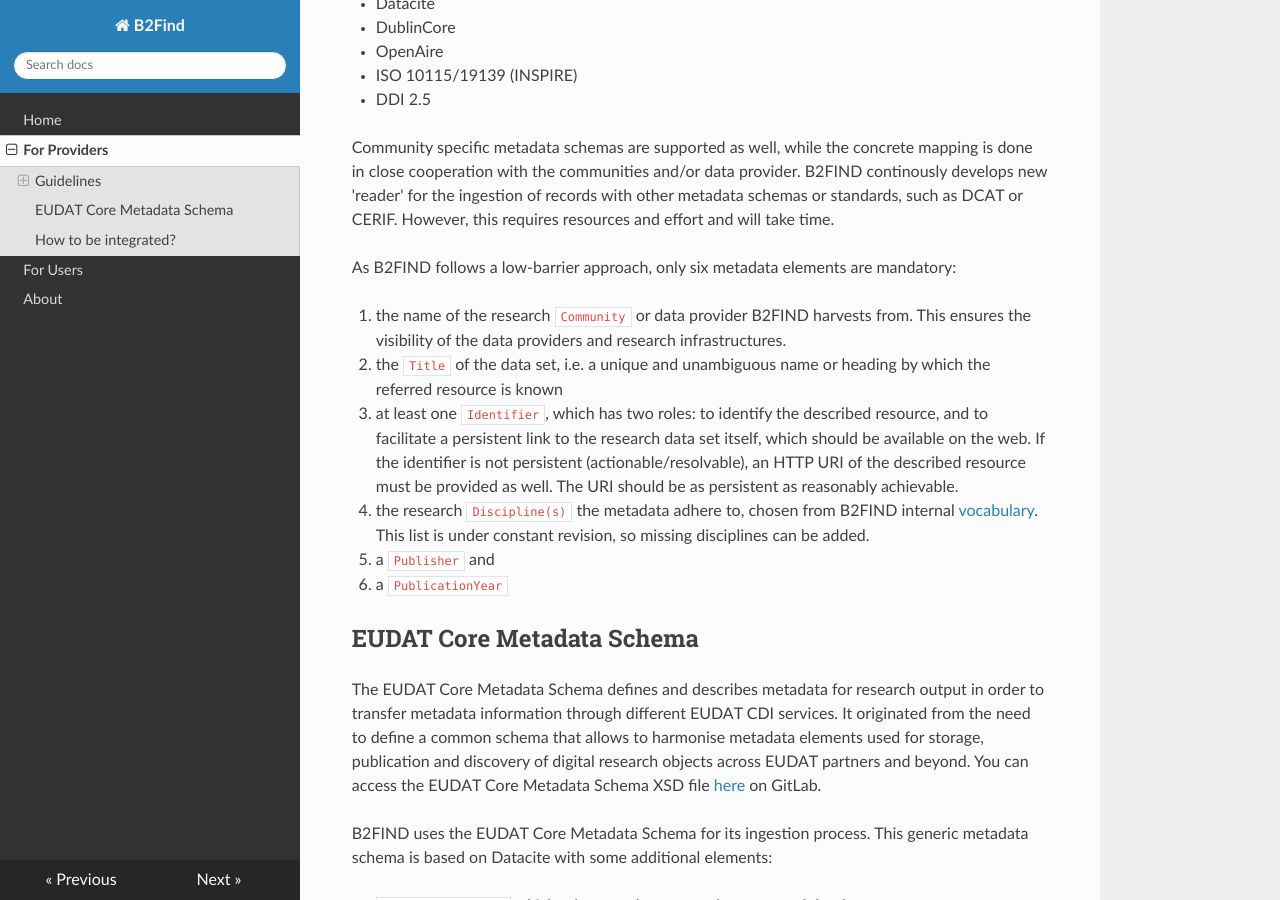
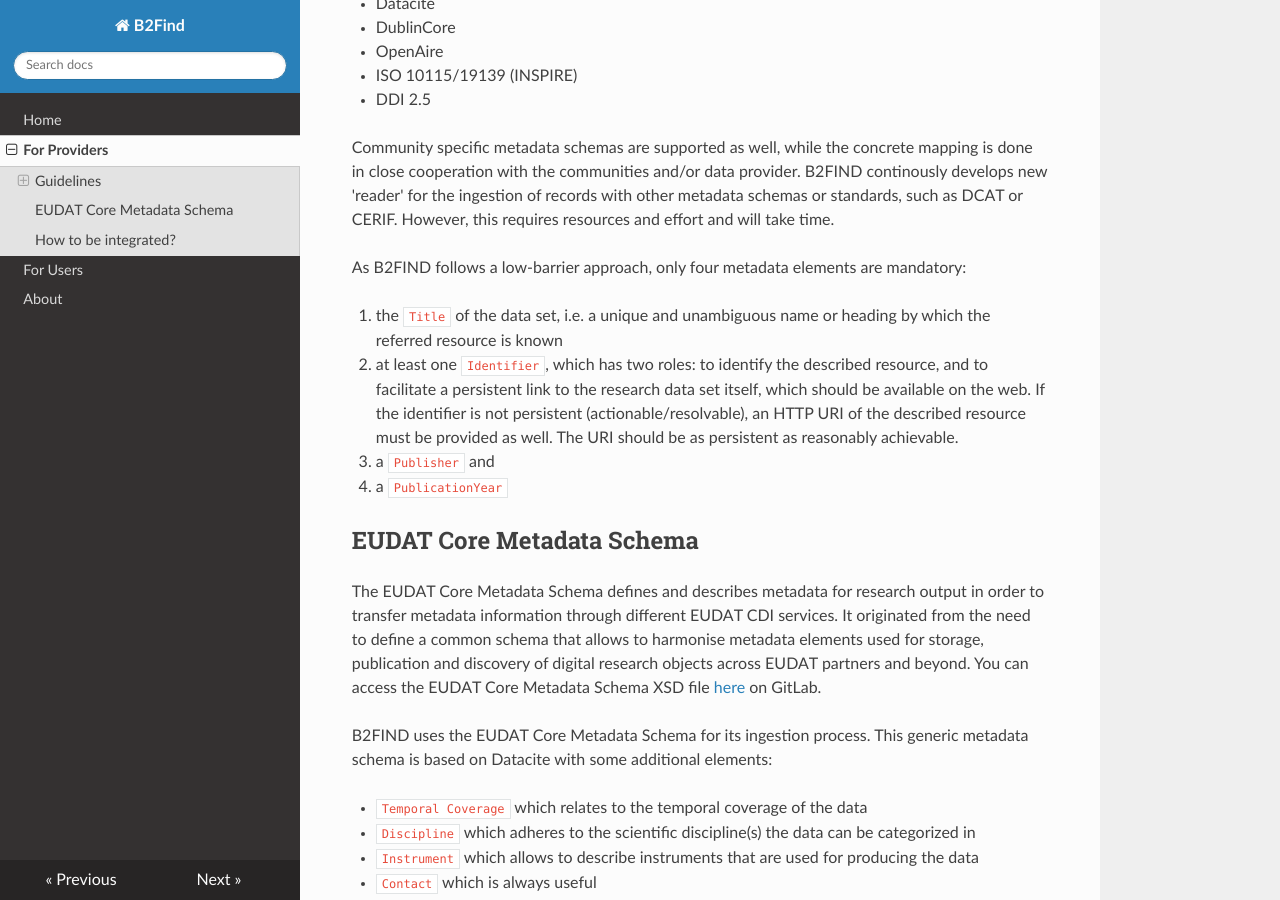
Before and after one commit to EUDAT-B2FIND/ckanext-b2find, an MkDocs documentation site: the page built from docs/forproviders.md, in a window 1280 px wide and 900 px high, scrolled down 2198 px. Built offline with MkDocs 1.6.1, drawn with Linux system fonts in a browser that asks for light colours; nearby versions of some CDN libraries.

Commit message:
only 4 mandatory elements in forusers

```diff
--- a/docs/forproviders.md
+++ b/docs/forproviders.md
@@ -50,14 +50,12 @@
 
 Community specific metadata schemas are supported as well, while the concrete mapping is done in close cooperation with the communities and/or data provider. B2FIND continously develops new 'reader' for the ingestion of records with other metadata schemas or standards, such as DCAT or CERIF. However, this requires resources and effort and will take time.
 
-As B2FIND follows a low-barrier approach, only six metadata elements are mandatory:
+As B2FIND follows a low-barrier approach, only four metadata elements are mandatory:
 
-1. the name of the research `Community` or data provider B2FIND harvests from. This ensures the visibility of the data providers and research infrastructures.
-2. the `Title` of the data set, i.e. a unique and unambiguous name or heading by which the referred resource is known
-3. at least one `Identifier`, which has two roles: to identify the described resource, and to facilitate a persistent link to the research data set itself, which should be available on the web. If the identifier is not persistent (actionable/resolvable), an HTTP URI of the described resource must be provided as well. The URI should be as persistent as reasonably achievable.
-4. the research `Discipline(s)` the metadata adhere to, chosen from B2FIND internal [vocabulary](https://github.com/EUDAT-B2FIND/md-ingestion/blob/master/etc/b2find_disciplines.yaml). This list is under constant revision, so missing disciplines can be added.
-5. a `Publisher` and
-6. a `PublicationYear`
+1. the `Title` of the data set, i.e. a unique and unambiguous name or heading by which the referred resource is known
+2. at least one `Identifier`, which has two roles: to identify the described resource, and to facilitate a persistent link to the research data set itself, which should be available on the web. If the identifier is not persistent (actionable/resolvable), an HTTP URI of the described resource must be provided as well. The URI should be as persistent as reasonably achievable.
+3. a `Publisher` and
+4. a `PublicationYear`
 
 
 ## EUDAT Core Metadata Schema
```
